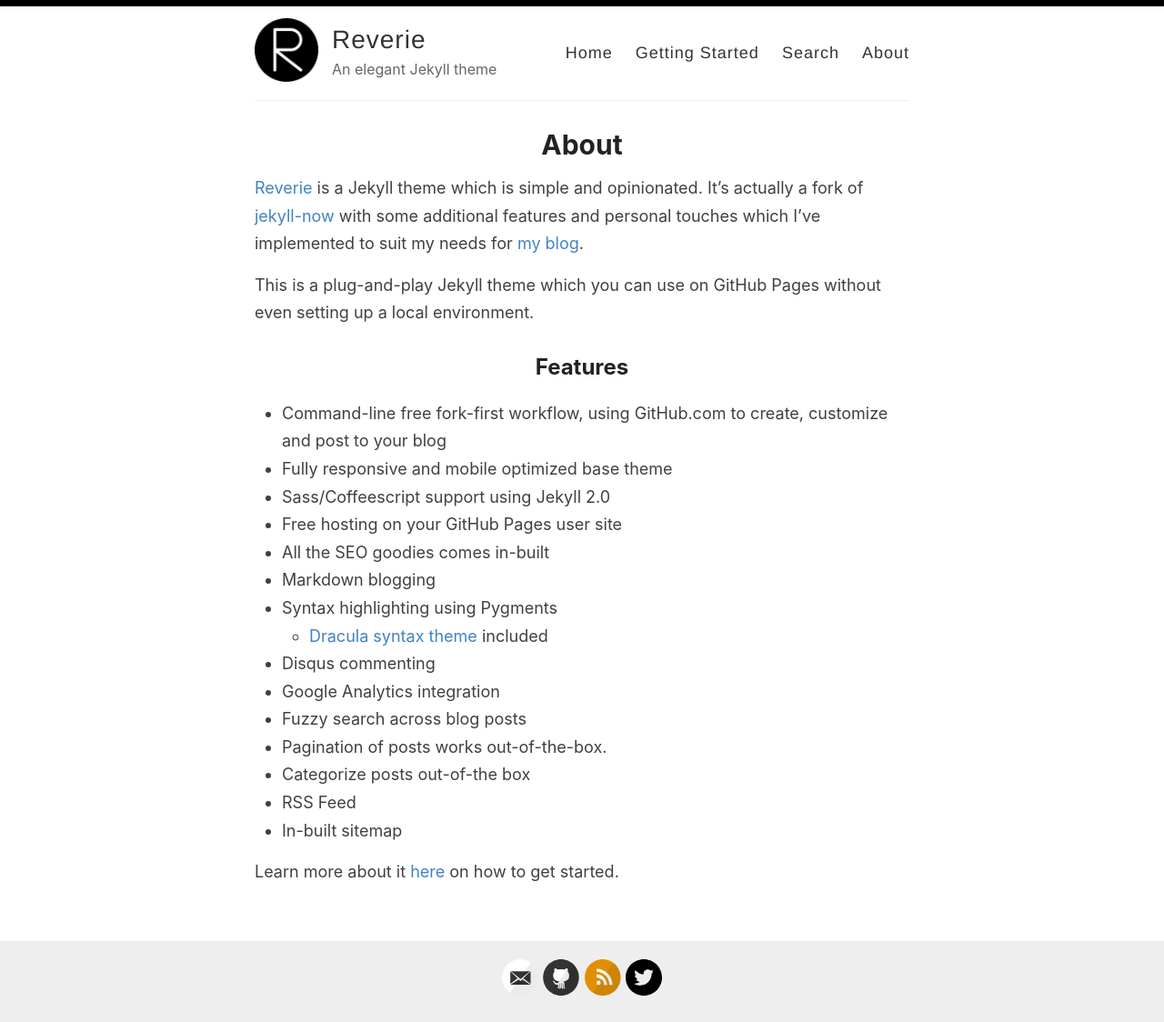
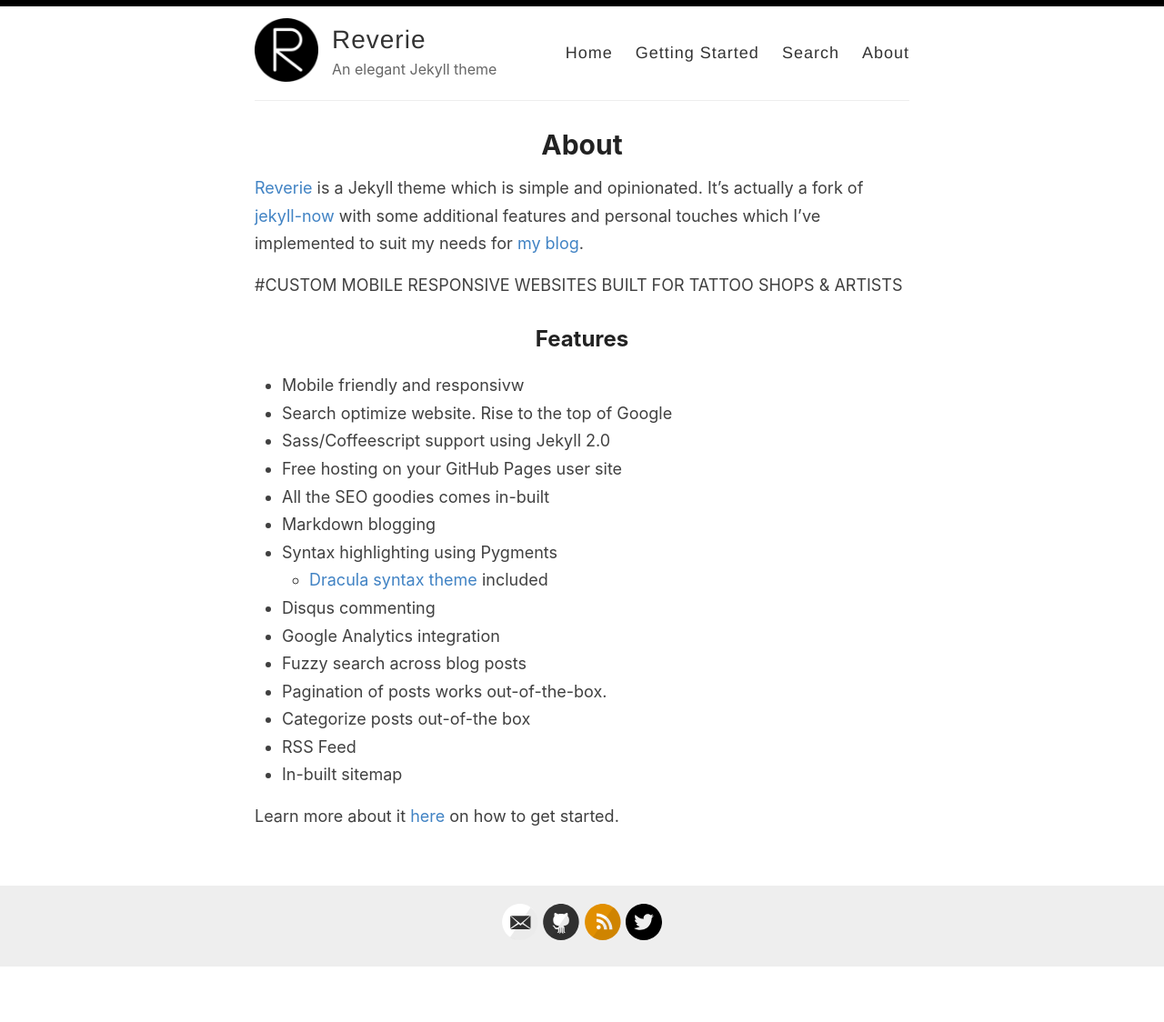
Before and after one commit to Coolweb2go/tattoostudiowebdesign, a Jekyll site: the page built from _pages/about.md, in a window 1280 px wide. Shown: the whole page at 91% size. Built offline with Jekyll 4.4.1, drawn with Linux system fonts in a browser that asks for light colours; after the commit the page ends 1063 px from its top, so only the background shows below that.

Commit message:
Update about.md

```diff
--- a/_pages/about.md
+++ b/_pages/about.md
@@ -6,12 +6,12 @@ permalink: /about/
 
 [Reverie](https://github.com/amitmerchant1990/reverie) is a Jekyll theme which is simple and opinionated. It's actually a fork of [jekyll-now](https://github.com/barryclark/jekyll-now) with some additional features and personal touches which I've implemented to suit my needs for [my blog](https://www.amitmerchant.com).
 
-This is a plug-and-play Jekyll theme which you can use on GitHub Pages without even setting up a local environment.
+#CUSTOM MOBILE RESPONSIVE WEBSITES  BUILT FOR TATTOO SHOPS & ARTISTS
 
 ## Features
 
-- Command-line free fork-first workflow, using GitHub.com to create, customize and post to your blog
-- Fully responsive and mobile optimized base theme
+- Mobile friendly and responsivw
+- Search optimize website. Rise to the top of Google
 - Sass/Coffeescript support using Jekyll 2.0
 - Free hosting on your GitHub Pages user site
 - All the SEO goodies comes in-built
```
